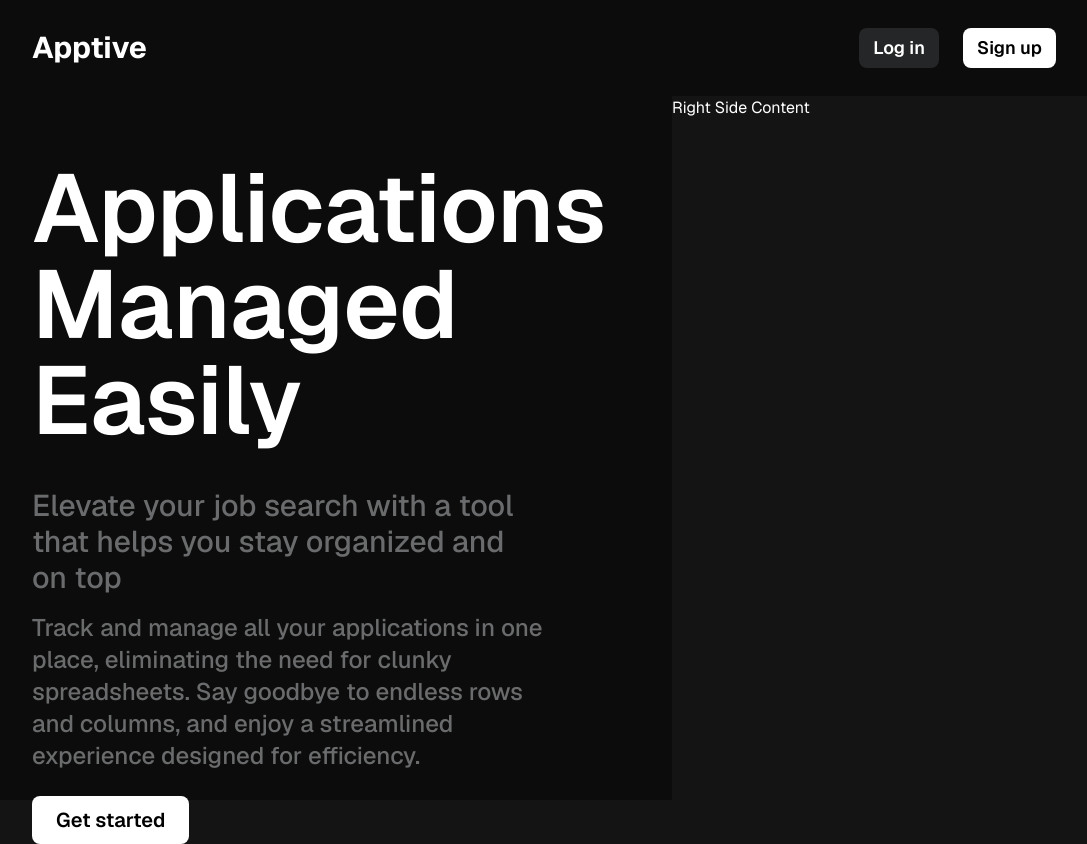
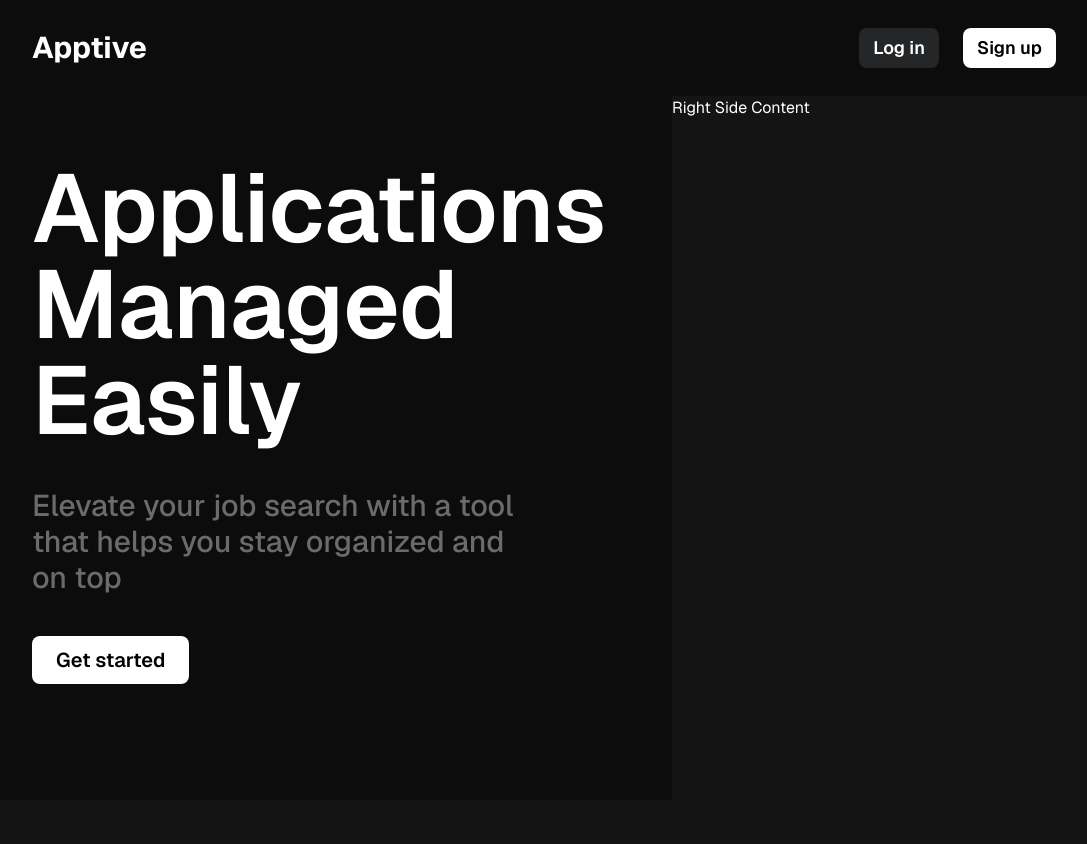
Before and after one commit to krishabbashyal/Apptive, a Next.js app in the folder client/: page / in a window 1280 px wide. Shown: the whole page, without its empty margins (96-1183 px from the left). After the commit the page ends 800 px from the top, so only its background shows below. Built offline with nearby package versions, Linux system fonts and the light colour scheme.

Commit message:
Removed feature cards from landing page

```diff
--- a/client/src/app/page.tsx
+++ b/client/src/app/page.tsx
@@ -1,5 +1,6 @@
 import React from 'react'
 import Navbar from '@/components/Navbar/Navbar'
+// import FeatureCard from '@/components/LandingPage/FeatureCard'
 
 const LandingPage = () => {
   return (
@@ -9,18 +10,24 @@ const LandingPage = () => {
         <div className='w-3/5'>
           <div className='mx-32'>
             <div className='mt-16'>
-              <h1 className='text-8xl font-semibold'>Applications</h1>
+              <h1 className='text-8xl 2xl font-semibold'>Applications</h1>
               <h1 className='text-8xl font-semibold'>Managed</h1>
               <h1 className='text-8xl font-semibold'>Easily</h1>
             </div>
 
             <div>
               <p className='text-3xl font-medium mt-10 text-cadetGrayLight'>Elevate your job search with a tool that helps you stay organized and on top</p>
-              <p className='text-2xl font-medium mt-4 text-cadetGrayLight'>Track and manage all your applications in one place, eliminating the need for clunky spreadsheets. Say goodbye to endless rows and columns, and enjoy a streamlined experience designed for efficiency. </p>
             </div>
             <div>
-            <button className=' text-xl bg-white text-black font-semibold px-6 py-2.5 rounded-lg mt-6'>Get started</button>
+            <button className='text-xl bg-white text-black font-semibold px-6 py-2.5 rounded-lg mt-10'>Get started</button>
             </div>
+            {/* <div className='mt-16 flex flex-row gap-x-16 absolute'>
+              <FeatureCard title="No more messy spreadsheets" description="Tired of juggling endless rows and columns? Say goodbye to confusing spreadsheets and hello to an easy-to-use dashboard." />
+              <FeatureCard title="All the information you need in one place" description="Everything you need for each application is right at your fingertips. Store descriptions, company details, deadlines, interview notes, and more!" />
+              <FeatureCard title="Gain valuable insights about your search" description="Track your search progress with detailed metrics. See how many applications you’ve submitted, how often you get callbacks, and identify trends over time." />
+              <FeatureCard title="Visualize how your search is going" description="Turn your data into actionable insights with clear, visual representations. Our app helps you see the bigger picture with charts and graphs" />
+
+            </div> */}
           </div>
         </div>
         <div className='w-2/5 bg-background'>
```
